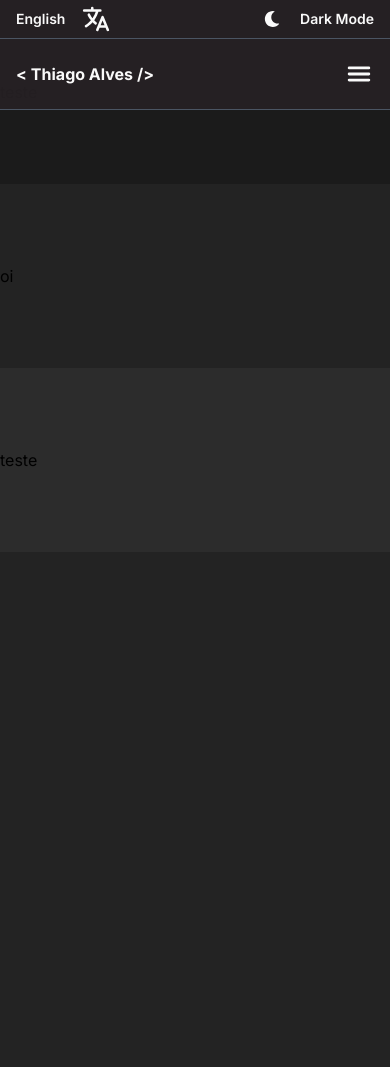
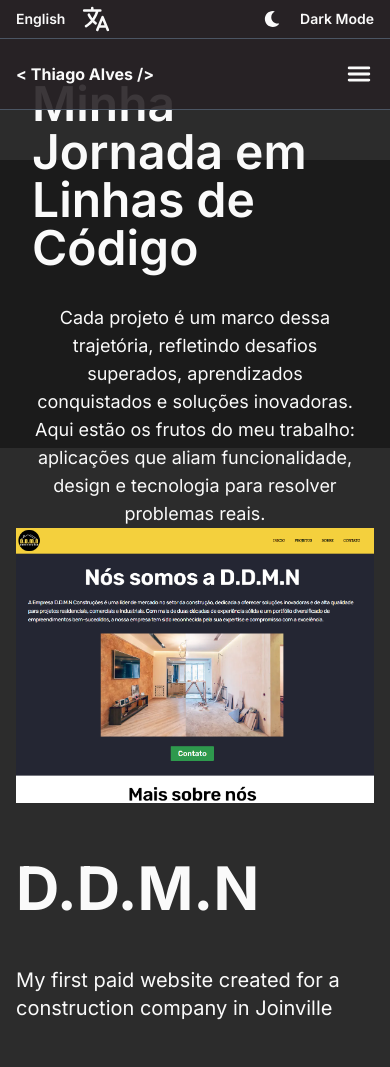
Before and after one commit to Thiago87dev/portifolio2, a Next.js app: page /en/projects in a window 390 px wide. Shown: the top 1067 px of the page. Before the commit the page ends 844 px from the top, so only its background shows below. Built offline with nearby package versions, Linux system fonts and the light colour scheme.

Commit message:
:sparkles: feat: Projects page part 1

```diff
--- a/messages/en.json
+++ b/messages/en.json
@@ -29,6 +29,8 @@
   "Projects":{
     "ddmn":"My first paid website created for a construction company in Joinville",
     "best_movies":"A website where you can see the top 20 rated movies on the homepage and in addition, you can search for any movie and see the top 20 results.",
-    "bloggers":"A complete blog, where new posts, authors and categories can be registered."
+    "bloggers":"A complete blog, where new posts, authors and categories can be registered.",
+    "pokenext":"A website that shows some Pokémon and their details.",
+    "figbruary":"A website created through a figma project using dynamic routes."
   }
 }
--- a/messages/pt.json
+++ b/messages/pt.json
@@ -29,6 +29,8 @@
   "Projects":{
     "ddmn":"Meu primeiro site remunerado criado para uma construtora de Joinville",
     "best_movies":"Um site onde você pode ver os 20 filmes mais bem avaliados na página inicial e além disso, você pode pesquisar qualquer filme e ver os 20 melhores resultados.",
-    "bloggers":"Um blog completo, onde pode ser cadastrados novos posts, autores e categorias."
+    "bloggers":"Um blog completo, onde pode ser cadastrados novos posts, autores e categorias.",
+    "pokenext":"Um site que mostra alguns pokémons e seus detalhes.",
+    "figbruary":"Um site criado através de um projeto figma utilizando dynamic rotes."
   }
 }
--- a/src/Data.tsx
+++ b/src/Data.tsx
@@ -99,8 +99,7 @@ export const allProjects = [
   },
   {
     title: "PokeNext",
-    text: "Um site que mostra alguns pokémons e seus detalhes.",
-    imgPath: "/img/pokenext.png",
+    imgPath: "/images/pokenext.png",
     hrefRepo: "https://github.com/Thiago87dev/pokeNext",
     hrefSite: "https://poke-next-one-xi.vercel.app/",
     alt: "Capa pokenext",
@@ -117,7 +116,7 @@ export const allProjects = [
   {
     title: "Figbruary",
     text: "Um site criado através de um projeto figma utilizando dynamic rotes.",
-    imgPath: "/img/figbruary.png",
+    imgPath: "/images/figbruary.png",
     hrefRepo: "https://github.com/Thiago87dev/figbruary",
     hrefSite: "https://figbruary-five.vercel.app/",
     alt: "Capa figbruary",
--- a/src/app/[locale]/projects/page.tsx
+++ b/src/app/[locale]/projects/page.tsx
@@ -1,12 +1,13 @@
+import ProjectsProject from "@/components/projects/ProjectsProject";
+
 const Projects = () => {
   return (
-<div>
-  <div className="w-full py-20 bg-colorBg3Light dark:bg-colorBg3Dark">teste</div>
-  <div className="w-full py-20 bg-colorBgLight dark:bg-colorBgDark">oi</div>
-  <div className="w-full py-20 bg-colorBg2Light dark:bg-colorBg2Dark">teste</div>
-  <div></div>
-</div>
-  )
+    <div>
+      <div className="w-full py-20 dark:bg-colorBg2Dark bg-colorBgLight">
+        <ProjectsProject />
+      </div>
+    </div>
+  );
 };
 
 export default Projects;
--- a/src/components/Project.tsx
+++ b/src/components/Project.tsx
@@ -1,9 +1,7 @@
-
 import Image from "next/image";
 import Button from "./Button";
 import Link from "next/link";
 import { useTranslations } from "next-intl";
-
 
 interface IconsProps {
   icon: React.ReactNode;
@@ -31,13 +29,12 @@ const Project = ({ data, imgSide }: ProjectProps) => {
   const t = useTranslations("Home");
   const t2 = useTranslations("Projects");
 
-
   return (
     <div className="flex lg:w-[1204px] gap-8 lg:justify-between justify-center h-full px-4 lg:px-0">
       <div className="flex flex-col lg:flex-row gap-8">
         {imgSide === "left" && (
           <div className=" lg:w-1/2 ">
-            <Link href={"/"}>
+            <Link target="_blank" href={data.hrefSite}>
               <Image
                 alt="img"
                 src={data.imgPath}
@@ -83,7 +80,7 @@ const Project = ({ data, imgSide }: ProjectProps) => {
         </div>
         {imgSide === "right" && (
           <div className="lg:w-1/2">
-            <Link href={"/"}>
+            <Link target="_blank" href={data.hrefSite}>
               <Image
                 alt="img"
                 src={data.imgPath}
--- /dev/null
+++ b/src/components/projects/ProjectsProject.tsx
@@ -0,0 +1,56 @@
+"use client";
+import Project from "../Project";
+import { allProjects } from "@/Data";
+import { useEffect, useState } from "react";
+
+const ProjectsProject = () => {
+  const [isSmallScreen, setIsSmallScreen] = useState(false);
+
+  useEffect(() => {
+    const handleResize = () => {
+      setIsSmallScreen(window.innerWidth < 1225);
+    };
+
+    // Inicializa o estado
+    handleResize();
+
+    // Adiciona o listener de redimensionamento
+    window.addEventListener("resize", handleResize);
+
+    // Remove o listener ao desmontar
+    return () => window.removeEventListener("resize", handleResize);
+  }, []);
+
+  return (
+    <div className="dark:bg-colorBg2Dark bg-colorBgLight flex flex-col justify-center items-center w-full min-h-screen pt-20  dark:text-colorTextDark text-colorTextLight overflow-x-hidden">
+      <div className="flex px-4 lg:px-0 items-start  mb-20 w-screen h-72 dark:bg-colorBg3Dark">
+        <div className="flex flex-col gap-8 items-center justify-center h-full px-4 lg:px-0 mb-20  w-full mx-auto  max-w-[1204px]">
+          <h2 className="text-5xl font-semibold">
+            Minha Jornada em Linhas de Código
+          </h2>
+          <p className="text-center text-lg max-w-[680px]">
+            Cada projeto é um marco dessa trajetória, refletindo desafios
+            superados, aprendizados conquistados e soluções inovadoras. Aqui
+            estão os frutos do meu trabalho: aplicações que aliam
+            funcionalidade, design e tecnologia para resolver problemas reais.
+          </p>
+        </div>
+      </div>
+      <div className="flex flex-col gap-32 ">
+        {allProjects.map((item, index) => {
+          const imgSide = index % 2 == 0 ? "left" : "right";
+
+          const imgSideCorrect = isSmallScreen ? "left" : imgSide;
+
+          return (
+            <div key={index}>
+              <Project data={item} imgSide={imgSideCorrect} />
+            </div>
+          );
+        })}
+      </div>
+    </div>
+  );
+};
+
+export default ProjectsProject;
```
Also changed, not shown: public/images/pokenext.png (added).
